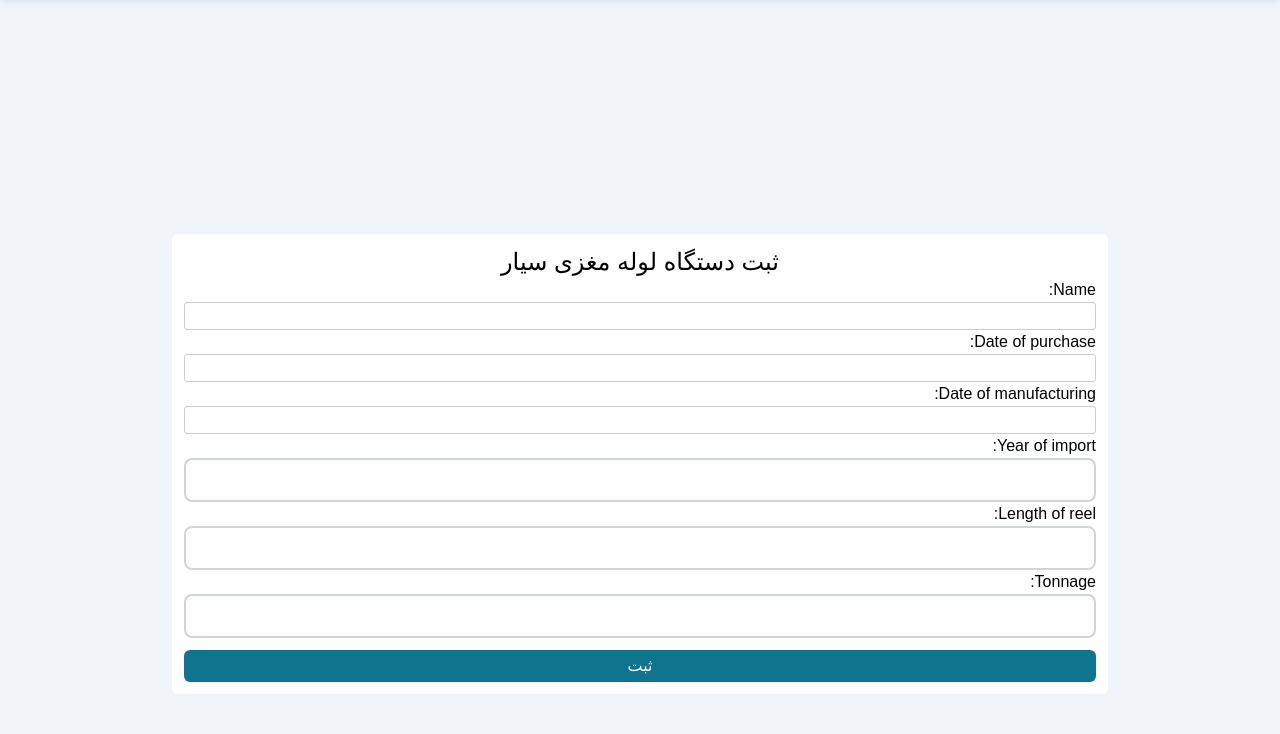
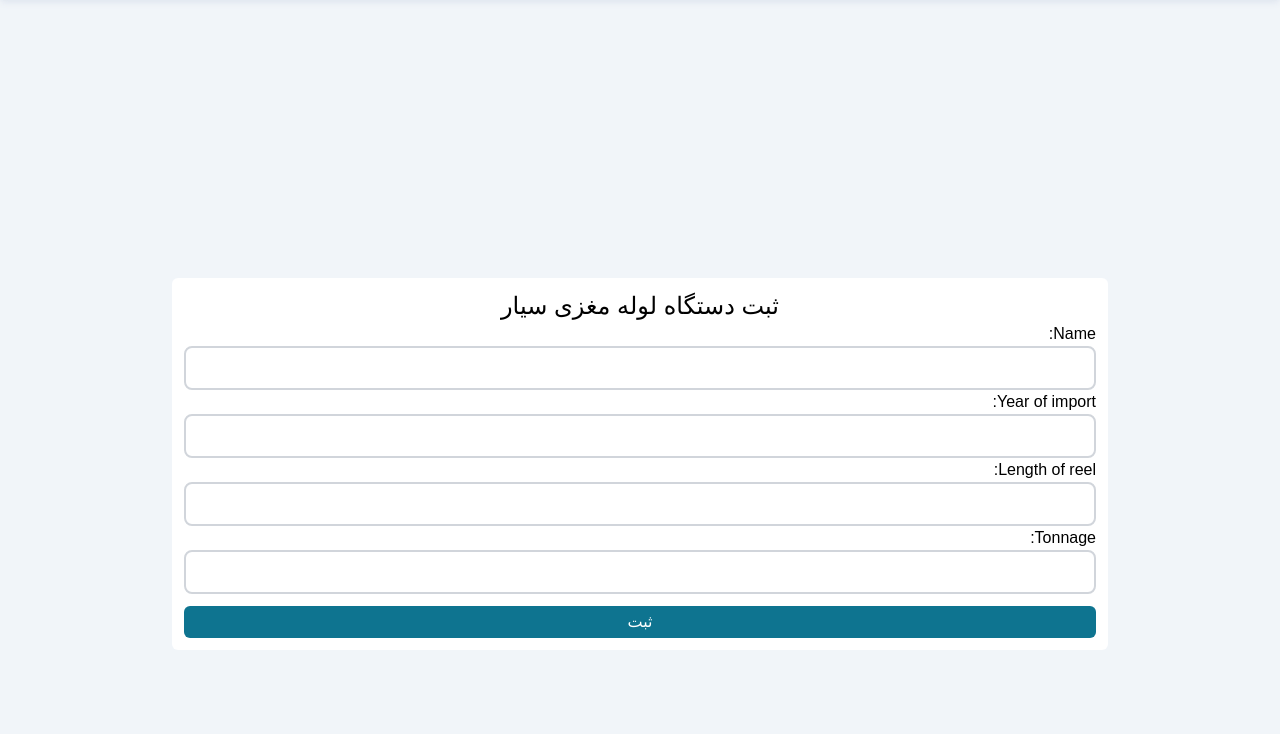
Before and after one commit to majidz165/coil, a Django app: page /coiltubings/create/ in a window 1280 px wide. Shown: the part 16-750 px from the top of the page. Run offline with Django 5.2, Linux system fonts and the light colour scheme; style sheets or scripts are compiled from the project's sources; some libraries are stand-ins or nearby versions.

Commit message:
removed datefiled

```diff
--- a/core/forms/CoilTubingForm.py
+++ b/core/forms/CoilTubingForm.py
@@ -4,10 +4,10 @@ class CoilTubingForm(forms.ModelForm):
 
     class Meta:
         model = CoilTubing
-        fields = ['name', 'date_of_purchase', 'date_of_manufacturing', 'year_of_import', 'length_of_reel', 'tonnage']
-    def __init__(self, *args, **kwargs):
-        super().__init__(*args, **kwargs)
-        self.fields['date_of_purchase'].widget.attrs['class'] = 'pdate-picker'
-        self.fields['date_of_manufacturing'].widget.attrs['class'] = 'pdate-picker'
-        # self.fields['date_of_manufacturing'].widget.attrs.update({'data-jdp': ''})
-        # self.fields['date_of_purchase'].widget.attrs.update({'data-jdp': ''})
+        fields = ['name',  'year_of_import', 'length_of_reel', 'tonnage']
+    # def __init__(self, *args, **kwargs):
+    #     super().__init__(*args, **kwargs)
+    #     self.fields['date_of_purchase'].widget.attrs['class'] = 'pdate-picker'
+    #     self.fields['date_of_manufacturing'].widget.attrs['class'] = 'pdate-picker'
+    #     self.fields['date_of_manufacturing'].widget.attrs.update({'data-jdp': ''})
+    #     self.fields['date_of_purchase'].widget.attrs.update({'data-jdp': ''})
--- a/core/models/coil_tubing.py
+++ b/core/models/coil_tubing.py
@@ -4,8 +4,9 @@ from django.utils import timezone
 
 class CoilTubing(models.Model):
     name = models.CharField(max_length=100)
-    date_of_purchase = models.DateField(blank=True)
-    date_of_manufacturing = models.DateField(blank=True)
+    # date_of_purchase = models.CharField(blank=True)
+    # date_of_manufacturing = models.CharField(blank=True)
+
     year_of_import = models.IntegerField()
     length_of_reel = models.DecimalField(max_digits=10, decimal_places=2)
     tonnage = models.DecimalField(max_digits=10, decimal_places=2)
--- a/core/static/core/js/main.js
+++ b/core/static/core/js/main.js
@@ -8,15 +8,19 @@ $(document).ready(function () {
   //   "format": "L"
   // })
   // $(".pdate-picker").hide()
-  // document.addEventListener("jdp:change", function (e) {
-  //   console.log(e);
-  //   console.log(e.target.value);
-  // })
+  document.addEventListener("jdp:change", function (e) {
+    console.log(e);
+    console.log(e.target.value);
+    const [year, month, day] = e.target.value.split("/")
+    // const gdate = new JalaliDate(parseInt(year), parseInt(month), parseInt(day)).getGregorianDate()
+    // console.log(gdate.getDate());
+    // e.target.value = `${gdate.getDate()}/${gdate.getMonth()}/${gdate.getFullYear()}`
+  })
   // attr("data-jdp", "")
 
-  $('.pdate-picker').datepicker();
+  // $('.pdate-picker').datepicker();
 
-  // jalaliDatepicker.startWatch();
+  jalaliDatepicker.startWatch();
 
   const modalBtns = document.querySelectorAll('.modal-toggle')
   if (modalBtns) {
--- a/core/views/coil_tubing_views.py
+++ b/core/views/coil_tubing_views.py
@@ -14,25 +14,6 @@ class CoilTubingCreateView(CreateView):
     model = CoilTubing
     form_class = CoilTubingForm
     template_name = 'core/coiltubing_form.html'
-    success_url = reverse_lazy('coiltubing_list')
-
-    def post(self, request, *args, **kwargs):
-        form = self.get_form()
-        form.is_valid()
-        print(form.data)
-        print(form.cleaned_data['date_of_purchase'])
-        print(form.cleaned_data['date_of_purchase'])
-        if form.is_valid():
-            return self.form_valid(form)
-        else:
-            return self.form_invalid(form)
-
-    def form_valid(self, form):
-        self.object = form.save()
-        return super().form_valid(form)
-    model = CoilTubing
-    template_name = 'core/coiltubing_form.html'
-    form_class = CoilTubingForm
     success_url = reverse_lazy('coiltubing-list')
 
 class CoilTubingContractListView(ListView):
--- a/templates/base.html
+++ b/templates/base.html
@@ -9,8 +9,9 @@
     <link rel="stylesheet" href="{% static 'core/css/Vazirmatn-font-face.css' %}" />
     <link rel="stylesheet" href="{% static 'core/css/bootstrap-icons.min.css' %}" />
 
-    <link rel="stylesheet" href="{% static 'core/css/persian-datepicker.css' %}" />
+
     <link rel="stylesheet" href="{% static 'core/css/output.css' %}" />
+    <link rel="stylesheet" href="{% static 'core/css/pdate.css' %}" />
     <link rel="stylesheet" href="{% static 'core/css/main.css' %}" />
 </head>
 
@@ -32,6 +33,7 @@
         {% block content %} {% endblock content %}
     </div>
     <script src="{% static 'core/js/jquery.js' %}"></script>
+    <script src="{% static 'core/js/pdate.js' %}"></script>
     <script src="{% static 'core/js/persian-datepicker.js' %}"></script>
 
     <script src="{% static 'core/js/main.js' %}"></script>
```
Also changed, not shown: core/migrations/0002_remove_coiltubing_date_of_manufacturing_and_more.py (added), db.sqlite3.
